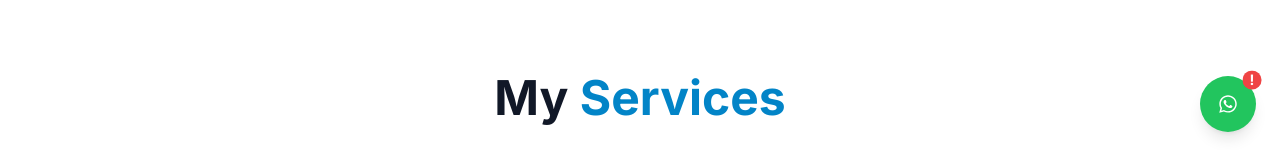
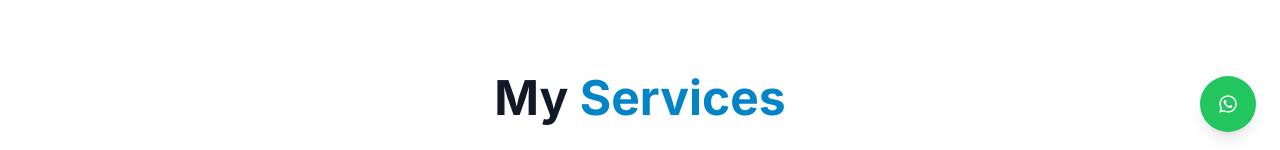
Before and after one commit to JIV-DLS/gmfitness-website, a React (Vite) app: page / in a window 1280 px wide. Shown: the part 644-794 px from the top of the page. Built offline with nearby package versions, Linux system fonts and the light colour scheme.

Commit message:
fix: remove red notification pulse from WhatsApp button
- Remove confusing red exclamation mark that appeared as critical error
- Clean WhatsApp floating button design
- Better user experience without false alert indicators

```diff
--- a/src/components/common/SocialIcons.jsx
+++ b/src/components/common/SocialIcons.jsx
@@ -162,15 +162,6 @@ export const WhatsAppFloat = ({
       title="Contactez-nous sur WhatsApp"
     >
       <FaWhatsapp className="text-white text-xl" />
-
-      {/* Notification pulse */}
-      <motion.div
-        className="absolute -top-1 -right-1 w-4 h-4 bg-red-500 rounded-full flex items-center justify-center"
-        animate={{ scale: [1, 1.2, 1] }}
-        transition={{ repeat: Infinity, duration: 2 }}
-      >
-        <span className="text-white text-xs font-bold">!</span>
-      </motion.div>
     </motion.a>
   );
 };
```
